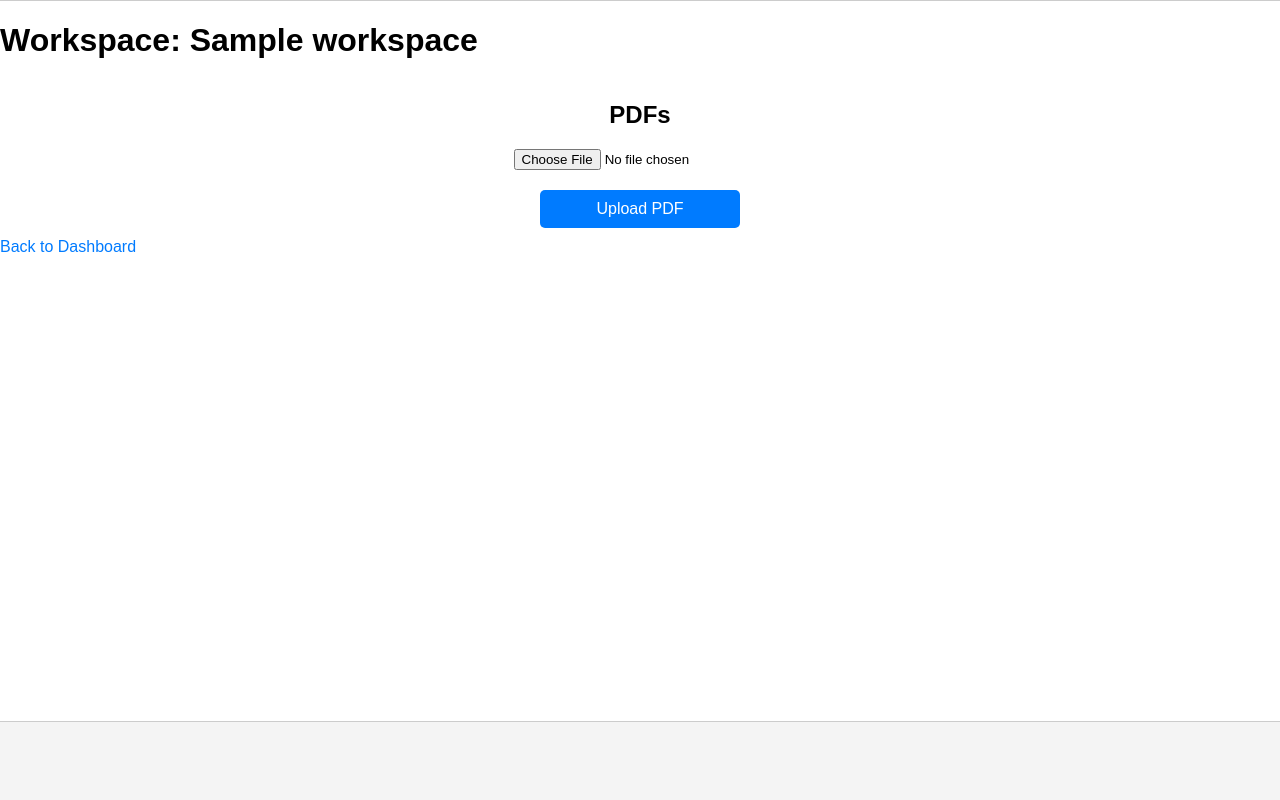
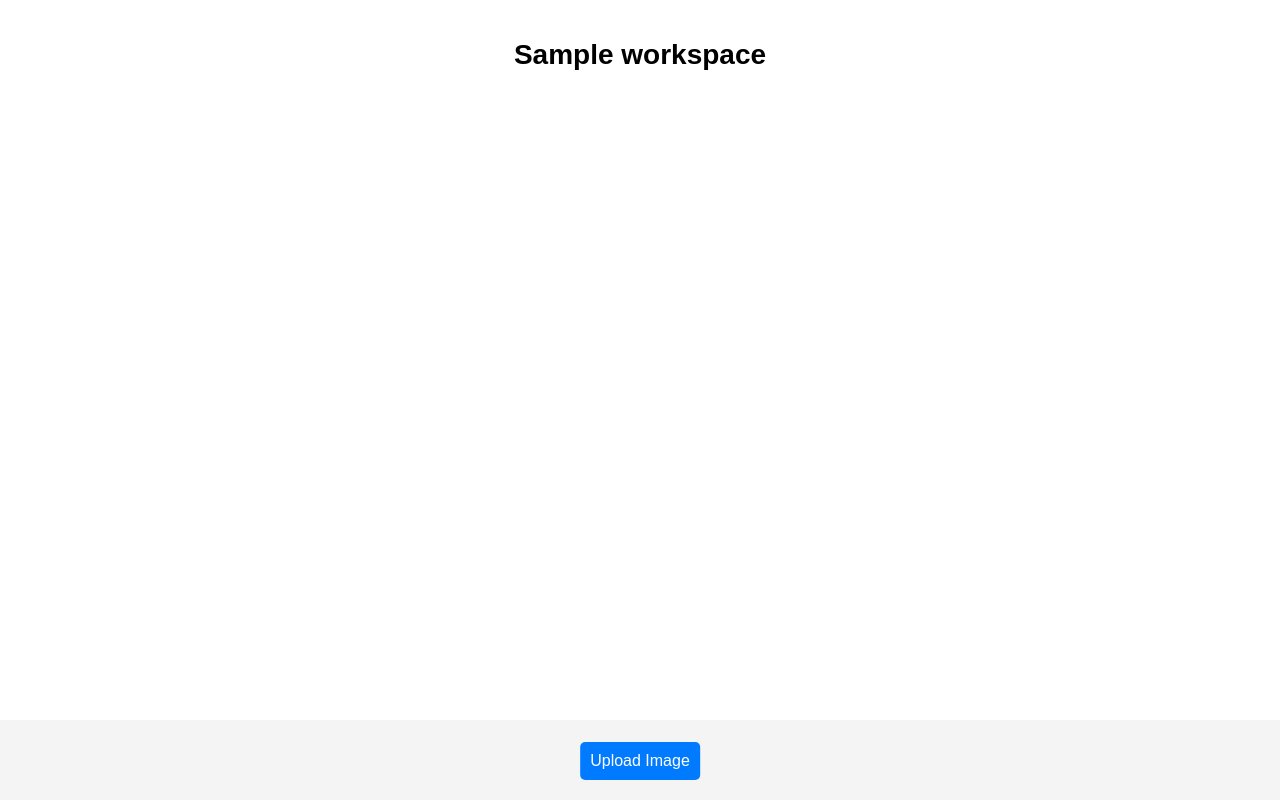
Before and after one commit to schulz115/Workspace_App, a Flask app: page /workspace/1 in a window 1280 px wide. Run offline with Flask 3, Linux system fonts and the light colour scheme; a user stored in the database is signed in; tables that the repository leaves empty hold one stand-in row (values such as "Sample post").

Commit message:
image support: add thorugh drag&drop and Upload button + can be re-positioned

```diff
--- a/ws_app/static/style.css
+++ b/ws_app/static/style.css
@@ -9,34 +9,44 @@ body {
     align-items: center;
 }
 
-/* Container */
-.container {
-    background: white;
-    padding: 20px;
-    border-radius: 10px;
-    box-shadow: 0px 0px 10px rgba(0, 0, 0, 0.1);
-    width: 60%;
-    text-align: center;
-    margin-top: 50px;
+/* Workspace Container */
+.workspace-container {
+    width: 100vw;
+    height: 100vh;
+    position: relative;
+    background-color: white;
+    overflow: hidden;
 }
 
-/* Form Styling */
-.workspace-form {
+/* Workspace Title */
+.workspace-title {
+    text-align: center;
+    font-size: 28px;
+    font-weight: bold;
+    position: absolute;
+    top: 20px;
+    left: 50%;
+    transform: translateX(-50%);
+}
+
+/* PDF Section - Centered at Bottom */
+.pdf-section {
+    position: absolute;
+    bottom: 5px;
+    left: 50%;
+    transform: translateX(-50%);
+    text-align: center;
+}
+
+/* PDF Upload Form */
+.pdf-section form {
     display: flex;
     flex-direction: column;
+    align-items: center;
     gap: 10px;
-    width: 80%;
-    margin: auto;
 }
 
-.form-input {
-    padding: 10px;
-    border: 1px solid #ccc;
-    border-radius: 5px;
-    font-size: 16px;
-}
-
-/* Buttons */
+/* Button Styles */
 .btn-primary {
     background-color: #007bff;
     color: white;
@@ -62,73 +72,26 @@ body {
     text-decoration: underline;
 }
 
-/* Notes Section */
-.notes-section {
-    margin-top: 20px;
-    width: 100%;
-    display: flex;
-    flex-direction: column;
-    align-items: center;
+/* Text Entities */
+.text-entity {
+    position: absolute;
+    background: white;
+    padding: 5px;
+    border: 1px solid #ccc;
+    border-radius: 5px;
+    cursor: move;
+    min-width: 100px;
+    max-width: 300px;
+    word-wrap: break-word;
 }
 
-#note-input {
-    width: 90%;
-    height: 300px; /* Large note field */
-    padding: 10px;
-    border: 1px solid #ccc;
-    border-radius: 5px;
-    font-size: 16px;
-    resize: none; /* Disable manual resizing */
+/* Active State (when clicked for editing) */
+.text-entity.active {
+    border: 1px dashed gray;
+    background: rgba(0, 0, 0, 0.05);
 }
 
-/* PDF Section */
-.pdf-section {
-    margin-top: 20px;
-    width: 100%;
-    display: flex;
-    flex-direction: column;
-    align-items: center;
-}
-
-.pdf-section form {
-    display: flex;
-    flex-direction: column;
-    align-items: center;
-    gap: 10px;
-}
-
-/* Center buttons */
-.btn-primary, .btn-secondary {
-    margin-top: 10px;
-    width: 200px; /* Makes buttons more uniform */
-}
-
-/* giant, free space */
-.workspace-container {
-    width: 100vw;
-    height: 100vh;
-    position: relative;
-    background-color: white;
-    overflow: hidden;
-    cursor: crosshair;
-}
-
-/* Draggable & Editable Textfelder */
-.workspace-text {
-    position: absolute;
-    width: 250px;
-    height: 100px;
-    padding: 8px;
-    font-size: 16px;
-    border: 1px solid #ccc;
-    border-radius: 5px;
-    background-color: white;
-    resize: both;
-    overflow: auto;
-    box-shadow: 2px 2px 5px rgba(0, 0, 0, 0.2);
-}
-
-/* PDFs im Workspace */
+/* PDFs Inside Workspace */
 .pdf-page {
     position: absolute;
     width: 60%;
@@ -136,29 +99,41 @@ body {
     box-shadow: 2px 2px 10px rgba(0, 0, 0, 0.3);
 }
 
+/* Hide Default Cursor Change */
 #workspace {
     position: relative;
     width: 100%;
     height: 90vh;
     background-color: white;
-    border: 1px solid #ccc;
     overflow: hidden;
+    cursor: default;
 }
 
-.text-item {
-    position: absolute;
-    font-size: 16px;
-    cursor: text;
-    padding: 5px;
-    border: none;
-    outline: none;
-    background: none;
-    white-space: pre-wrap;
+.upload-section {
+    position: fixed;
+    bottom: 20px;
+    left: 50%;
+    transform: translateX(-50%);
+    display: flex;
+    align-items: center;
+    gap: 10px;
 }
 
-.text-item.active {
-    border: 1px dashed gray;
-    background: rgba(0, 0, 0, 0.05);
+.upload-section {
+    position: fixed;
+    bottom: 20px;
+    left: 50%;
+    transform: translateX(-50%);
+    display: flex;
+    align-items: center;
+}
+
+.workspace-image {
+    position: absolute;
+    max-width: 300px;
+    max-height: 300px;
+    cursor: grab;
+    box-shadow: 2px 2px 10px rgba(0, 0, 0, 0.3);
 }
 
 .text-entity {
--- a/ws_app/templates/actual_workspace.html
+++ b/ws_app/templates/actual_workspace.html
@@ -3,30 +3,70 @@
 <head>
     <meta charset="UTF-8">
     <meta name="viewport" content="width=device-width, initial-scale=1.0">
-    <title>Workspace</title>
+    <title>{{ workspace.name }}</title>
     <link rel="stylesheet" href="{{ url_for('static', filename='style.css') }}">
 </head>
 <body>
     <div class="workspace-container" id="workspace">
-        <h1>Workspace: {{ workspace.name }}</h1>
+        <h1 class="workspace-title">{{ workspace.name }}</h1>
 
-        <div class="pdf-section">
-            <h2>PDFs</h2>
-            <form action="{{ url_for('main.upload_pdf', workspace_id=workspace.id) }}" method="POST" enctype="multipart/form-data">
-                <input type="file" name="pdf_file" accept="application/pdf">
-                <button type="submit" class="btn-primary">Upload PDF</button>
-            </form>
-            <div id="pdf-container">
-                <!-- PDFs will be displayed here -->
-            </div>
+        <div class="upload-section">
+            <input type="file" id="file-upload" accept="image/*" hidden>
+            <button type="button" id="upload-btn" class="btn-primary">Upload Image</button>
         </div>
-
-        <a href="{{ url_for('main.dashboard') }}" class="btn-secondary">Back to Dashboard</a>
     </div>
 
     <script>
         document.addEventListener("DOMContentLoaded", function() {
             const workspace = document.getElementById("workspace");
+            const uploadBtn = document.getElementById("upload-btn");
+            const fileUpload = document.getElementById("file-upload");
+
+            uploadBtn.addEventListener("click", function() {
+                fileUpload.click();
+            });
+
+            fileUpload.addEventListener("change", function(event) {
+                const file = event.target.files[0];
+                if (file) {
+                    handleFileUpload(file, 100, 100);
+                }
+            });
+
+            workspace.addEventListener("dragover", function(event) {
+                event.preventDefault();
+            });
+
+            workspace.addEventListener("drop", function(event) {
+                event.preventDefault();
+                const file = event.dataTransfer.files[0];
+                if (file) {
+                    handleFileUpload(file, event.clientX, event.clientY);
+                } else {
+                    createTextElement(event.clientX, event.clientY);
+                }
+            });
+
+            function handleFileUpload(file, x, y) {
+                const reader = new FileReader();
+                reader.onload = function(event) {
+                    if (file.type.startsWith("image/")) {
+                        createImageElement(event.target.result, x, y);
+                    }
+                };
+                reader.readAsDataURL(file);
+            }
+
+            function createImageElement(src, x, y) {
+                const img = document.createElement("img");
+                img.src = src;
+                img.classList.add("workspace-image");
+                img.style.left = `${x}px`;
+                img.style.top = `${y}px`;
+
+                makeElementDraggable(img);
+                workspace.appendChild(img);
+            }
 
             function createTextElement(x, y, content = "") {
                 const textElement = document.createElement("div");
@@ -37,20 +77,25 @@
                 textElement.textContent = content || "";
                 textElement.setAttribute("contenteditable", "true");
 
-                // Event for making empty boxes disappear
                 textElement.addEventListener("blur", function() {
                     if (textElement.textContent.trim() === "") {
                         textElement.remove();
                     }
                 });
 
-                textElement.addEventListener("mousedown", function(e) {
-                    let shiftX = e.clientX - textElement.getBoundingClientRect().left;
-                    let shiftY = e.clientY - textElement.getBoundingClientRect().top;
+                makeElementDraggable(textElement);
+                workspace.appendChild(textElement);
+                textElement.focus();
+            }
+
+            function makeElementDraggable(element) {
+                element.addEventListener("mousedown", function(e) {
+                    let shiftX = e.clientX - element.getBoundingClientRect().left;
+                    let shiftY = e.clientY - element.getBoundingClientRect().top;
 
                     function moveAt(pageX, pageY) {
-                        textElement.style.left = `${pageX - shiftX}px`;
-                        textElement.style.top = `${pageY - shiftY}px`;
+                        element.style.left = `${pageX - shiftX}px`;
+                        element.style.top = `${pageY - shiftY}px`;
                     }
 
                     function onMouseMove(event) {
@@ -62,9 +107,6 @@
                         document.removeEventListener("mousemove", onMouseMove);
                     }, { once: true });
                 });
-
-                workspace.appendChild(textElement);
-                textElement.focus();
             }
 
             workspace.addEventListener("click", function(event) {
@@ -74,6 +116,5 @@
             });
         });
     </script>
-
 </body>
 </html>
```
